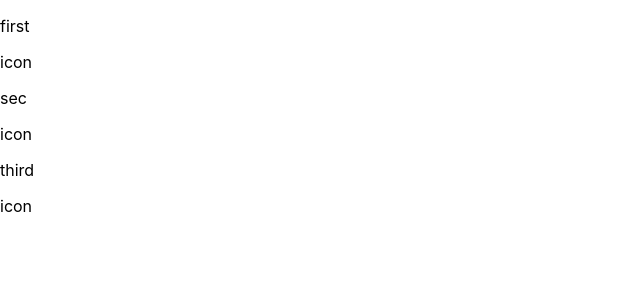
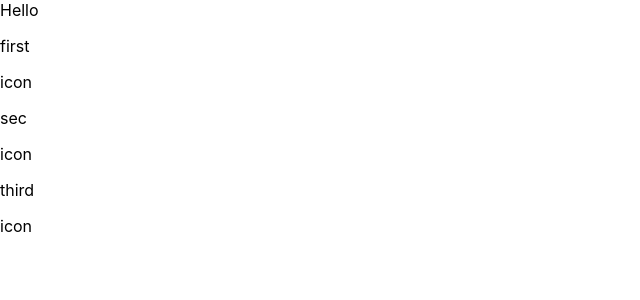
Before and after one commit to sandeepkumardev/react-101, a React (Create React App) app: page / in a window 1280 px wide. Shown: the top 300 px of the page, without its empty margins (0-640 px from the left). Built offline with nearby package versions, Linux system fonts and the light colour scheme.

Commit message:
add hello

```diff
--- a/src/App.js
+++ b/src/App.js
@@ -17,6 +17,7 @@ const App = () => {
   // }, []);
   return (
     <div>
+      Hello
       <Lists />
     </div>
   );
```
